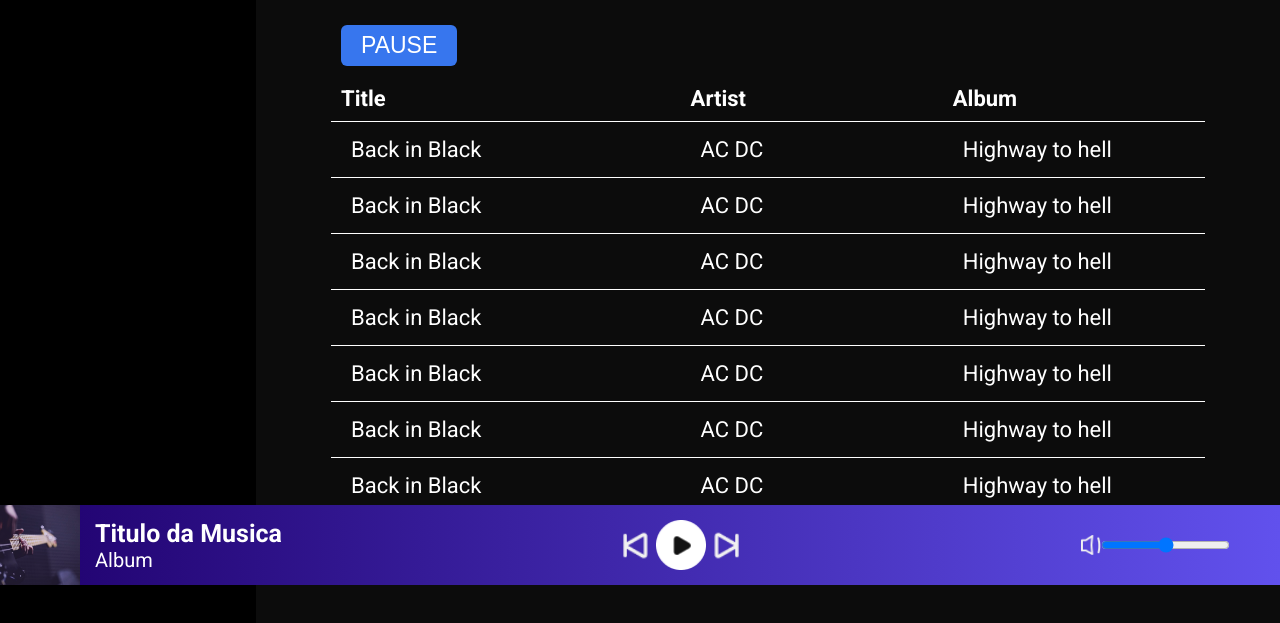
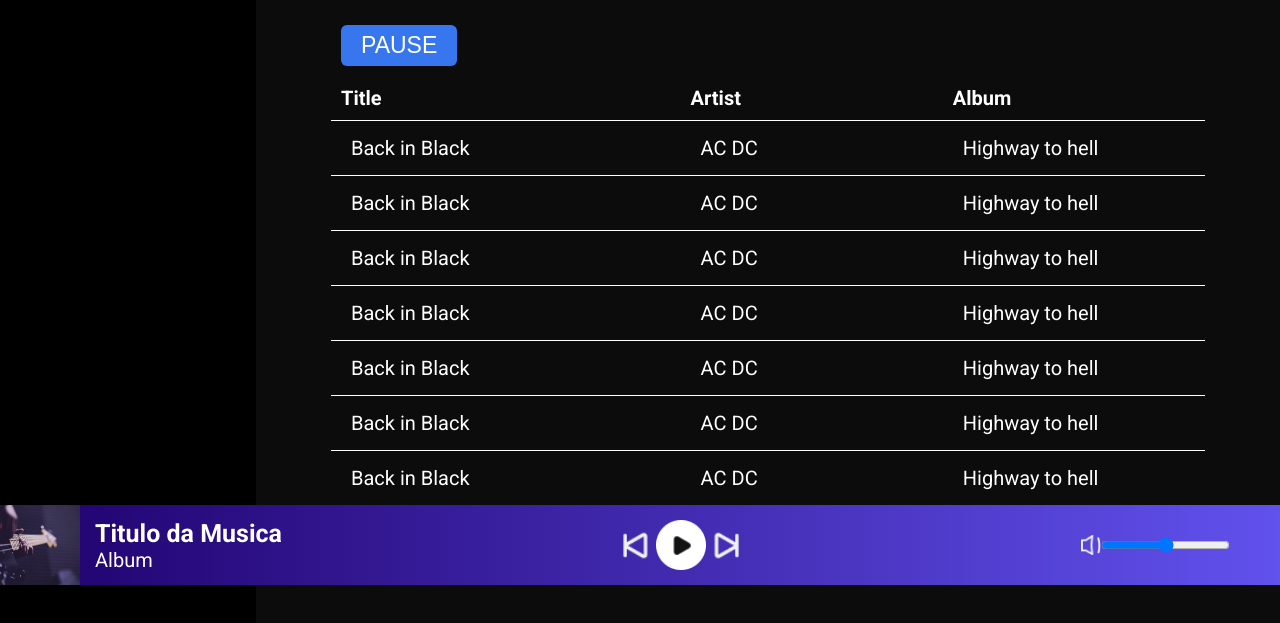
Before and after one commit to gabrielrochasouza/Maratona-kenzie-plataforma-streaming, a plain HTML site: page index.html in a window 1280 px wide. Shown: the part 215-838 px from the top of the page. Drawn offline with Linux system fonts and the light colour scheme.

Commit message:
atualizaçao dos estilos

```diff
--- a/src/css/style.css
+++ b/src/css/style.css
@@ -132,14 +132,14 @@ main{
 
 /*Lista das musicas*/
 ::-webkit-scrollbar{
-    background-color: rgb(56, 56, 56);
+    background-color: rgb(22, 22, 22);
     border-radius: 20px;
     width: 8px;
 }
 ::-webkit-scrollbar-thumb{
-    background-color: rgb(187, 187, 187);
+    background-color: rgb(139, 139, 139);
     color:rgb(168, 168, 168) ;
-    border-radius: 20px;
+    border-radius: 50px;
 
 }
 
@@ -158,6 +158,7 @@ main{
     padding: 10px;
     border-bottom: 0.5px solid white;
     color: white;
+    font-size: 10px;
 }
 .Bloco-Musicas .areadeMusicas .lista-das-musicas li:hover{
     background-color: rgb(31, 31, 31);
@@ -194,7 +195,7 @@ main{
     font-size: 12px;
 }
 .areaPlayer .infoMusica p{
-    font-size: 10px;
+    font-size: 11px;
 }
 .areaPlayer .areaPlayer__controls{
     display: flex;
@@ -295,6 +296,6 @@ main{
     padding: 30px 75px;
 }
 .Bloco-Musicas .areadeMusicas p{
-    font-size: 22px;
+    font-size: 20px !important;
 }
 }
```
